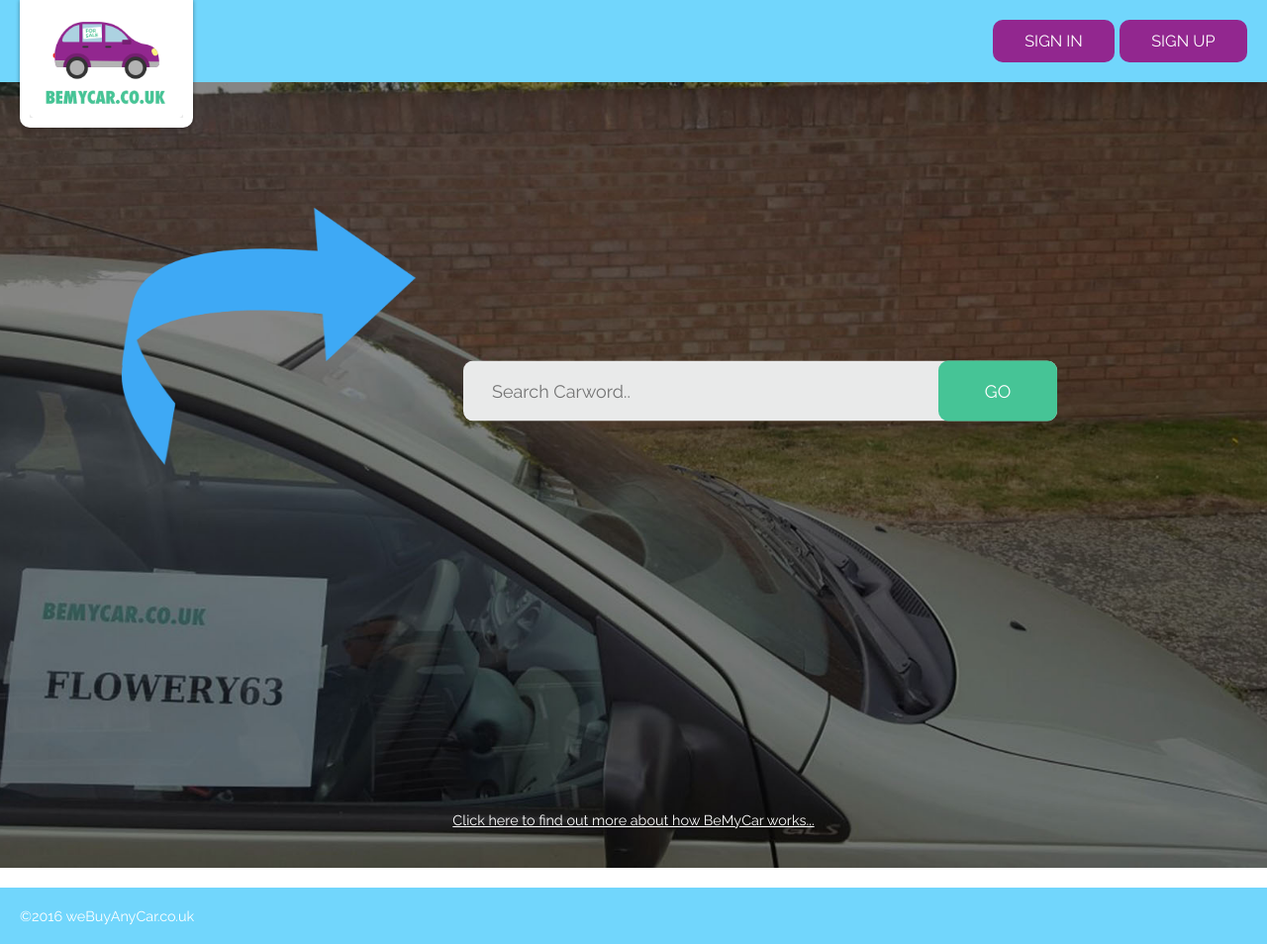
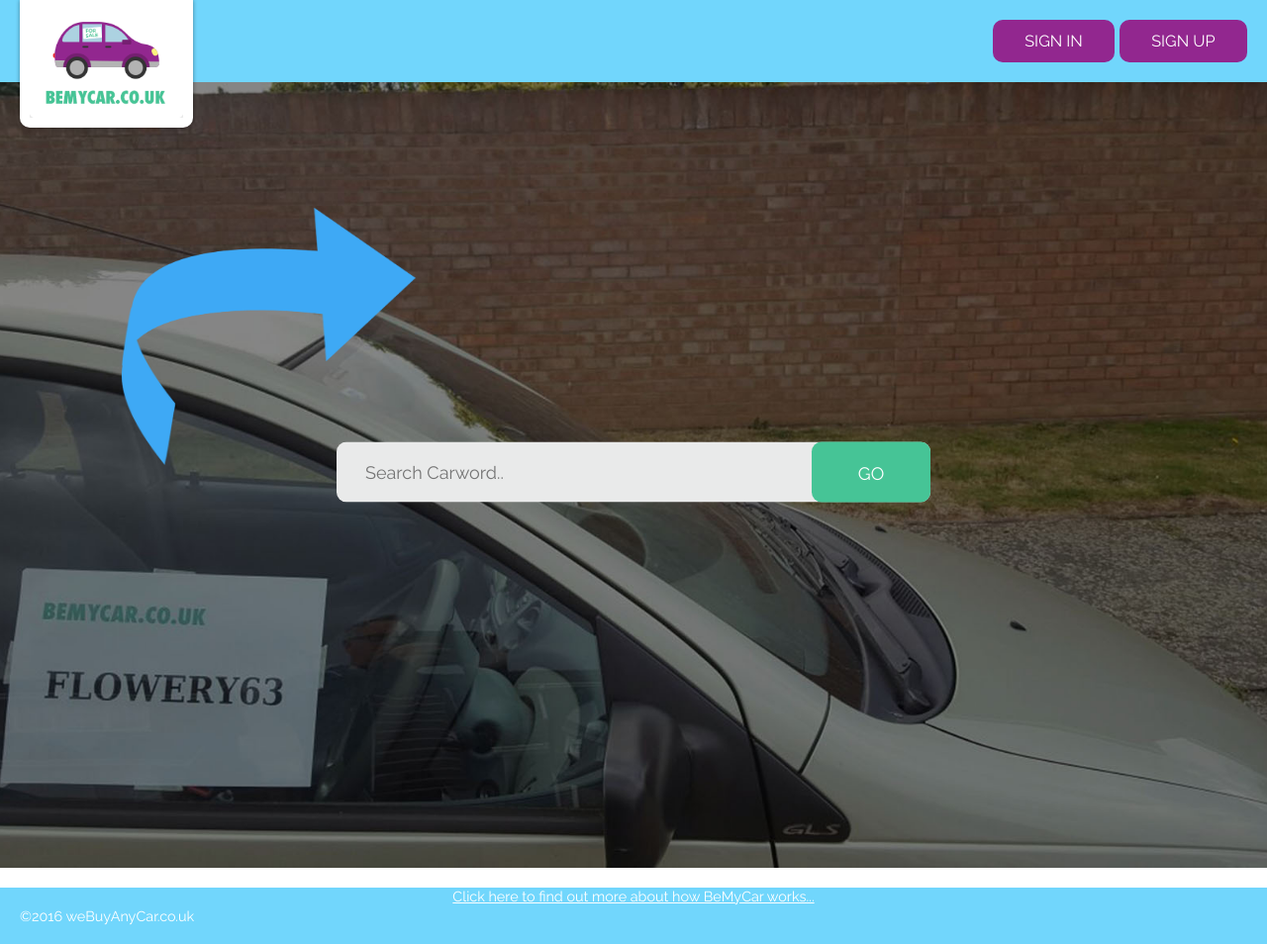
Before and after one commit to bemycar/bemycar, a PHP site: page / in a window 1280 px wide. Shown: the whole page at 99% size. Run offline with PHP 8.4, Linux system fonts and the light colour scheme; some libraries are stand-ins or nearby versions.

Commit message:
body element relative

```diff
--- a/assets/css/main.css
+++ b/assets/css/main.css
@@ -631,7 +631,8 @@ html {
 
 body {
   overflow: auto;
-  min-height: 100%; }
+  min-height: 100%;
+  position: relative; }
 
 p {
   font-size: 1em; }
@@ -950,8 +951,8 @@ body {
   max-width: 600px;
   margin: 0 auto;
   position: absolute;
-  top: 45%;
-  left: 60%;
+  top: 50%;
+  left: 50%;
   -webkit-transform: translateY(-50%) translateX(-50%);
           transform: translateY(-50%) translateX(-50%); }
   .c-home__search input {
--- a/assets/sass/2-generic/_shared.scss
+++ b/assets/sass/2-generic/_shared.scss
@@ -30,6 +30,7 @@ html {
 body {
   overflow: auto;
   min-height: 100%;
+  position: relative;
 }
 
 p {
```
Also changed, not shown: 1 other file.
